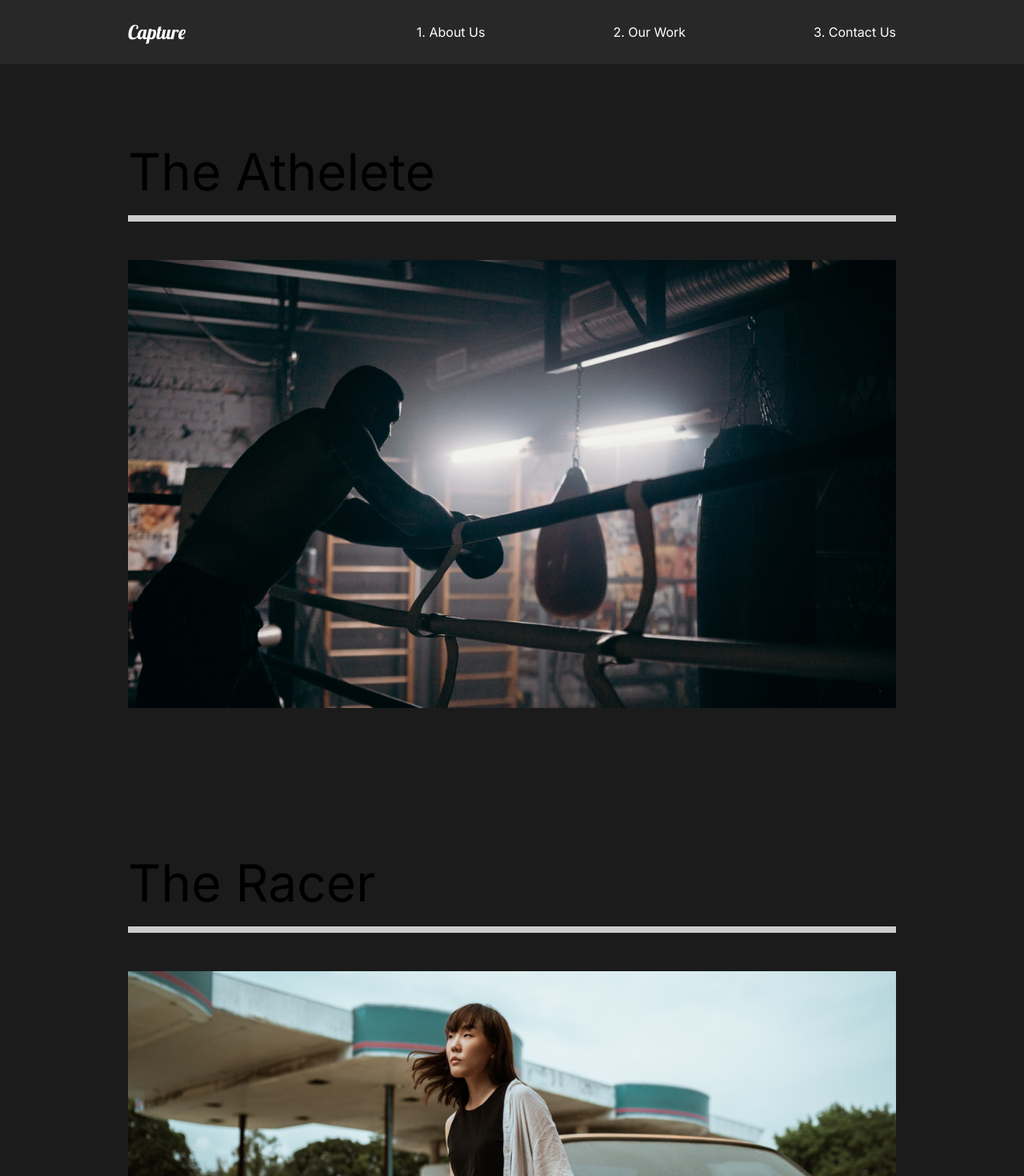
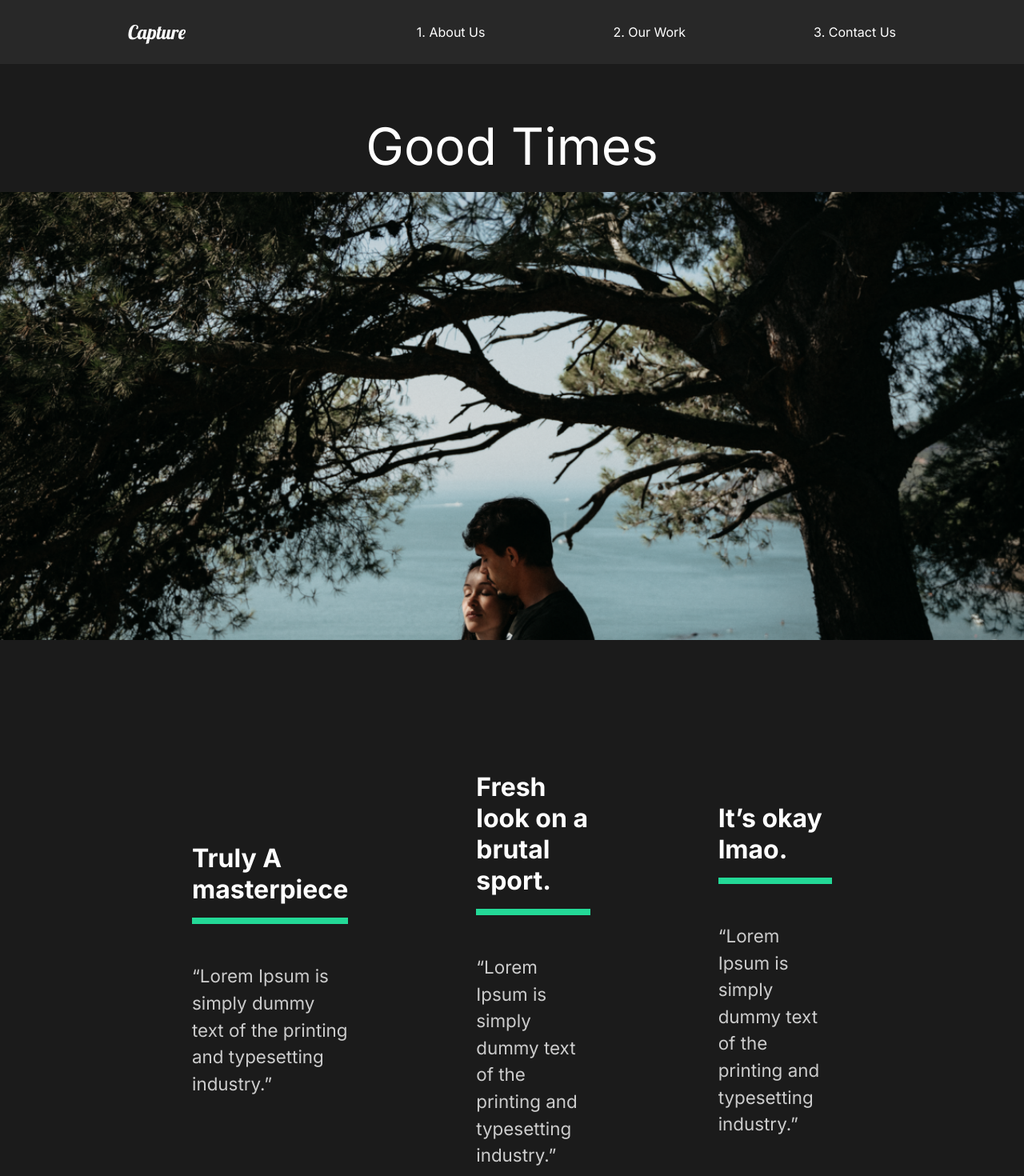
Before and after one commit to DoniaMahmoud/DoniaMahmoud.github.io, a React (Create React App) app: page /work/good-times in a window 1280 px wide. Shown: the top 1470 px of the page at 80% size. Built offline with nearby package versions, Linux system fonts and the light colour scheme.

Commit message:
11. Movie Details

```diff
--- a/src/App.js
+++ b/src/App.js
@@ -6,6 +6,7 @@
 import ContactUs from "./pages/ContactUs";
 import OurWork from "./pages/OurWork";
 import Nav from "./components/Nav";
+import MovieDetail from "./pages/MovieDetail";
 //Router
 import { Switch, Route } from "react-router-dom";
 
@@ -19,8 +20,11 @@
         <Route path="/" exact>
           <AboutUs />
         </Route>
-        <Route path="/work">
+        <Route path="/work" exact>
           <OurWork />
+        </Route>
+        <Route path="/work/:id">
+          <MovieDetail />
         </Route>
         <Route path="/contact">
           <ContactUs />
--- /dev/null
+++ b/src/MovieState.js
@@ -0,0 +1,81 @@
+//Import Images
+import athlete from "./img/athlete-small.png";
+import goodtimes from "./img/goodtimes-small.png";
+import theracer from "./img/theracer-small.png";
+import athlete2 from "./img/athlete2.png";
+import goodtimes2 from "./img/good-times2.jpg";
+import theracer2 from "./img/the-racer2.jpg";
+
+export const MovieState = () => {
+  return [
+    {
+      title: "The Athlete",
+      mainImg: athlete,
+      secondaryImg: athlete2,
+      url: "/work/the-athlete",
+      awards: [
+        {
+          title: "Truly A masterpiece",
+          description:
+            "“Lorem Ipsum is simply dummy text of the printing and typesetting industry.”",
+        },
+        {
+          title: "Fresh look on a brutal sport.",
+          description:
+            "“Lorem Ipsum is simply dummy text of the printing and typesetting industry.”",
+        },
+        {
+          title: "It’s okay lmao.",
+          description:
+            "“Lorem Ipsum is simply dummy text of the printing and typesetting industry.”",
+        },
+      ],
+    },
+    {
+      title: "Good Times",
+      mainImg: goodtimes,
+      url: "/work/good-times",
+      secondaryImg: goodtimes2,
+      awards: [
+        {
+          title: "Truly A masterpiece",
+          description:
+            "“Lorem Ipsum is simply dummy text of the printing and typesetting industry.”",
+        },
+        {
+          title: "Fresh look on a brutal sport.",
+          description:
+            "“Lorem Ipsum is simply dummy text of the printing and typesetting industry.”",
+        },
+        {
+          title: "It’s okay lmao.",
+          description:
+            "“Lorem Ipsum is simply dummy text of the printing and typesetting industry.”",
+        },
+      ],
+    },
+    {
+      title: "The Racer",
+      mainImg: theracer,
+      url: "/work/the-racer",
+      secondaryImg: theracer2,
+      awards: [
+        {
+          title: "Truly A masterpiece",
+          description:
+            "“Lorem Ipsum is simply dummy text of the printing and typesetting industry.”",
+        },
+        {
+          title: "Fresh look on a brutal sport.",
+          description:
+            "“Lorem Ipsum is simply dummy text of the printing and typesetting industry.”",
+        },
+        {
+          title: "It’s okay lmao.",
+          description:
+            "“Lorem Ipsum is simply dummy text of the printing and typesetting industry.”",
+        },
+      ],
+    },
+  ];
+};
--- /dev/null
+++ b/src/pages/MovieDetail.js
@@ -0,0 +1,106 @@
+import React, { useState, useEffect } from "react";
+import styled from "styled-components";
+import { useHistory } from "react-router-dom";
+import { MovieState } from "../MovieState";
+
+const MovieDetail = () => {
+  const history = useHistory();
+  const url = history.location.pathname;
+  const [movies, setMovies] = useState(MovieState);
+  const [movie, setMovie] = useState(null);
+
+  //UseEffect
+  useEffect(() => {
+    //Returns an array of object (the movie)
+    const currentMovie = movies.filter((stateMovie) => stateMovie.url === url);
+    setMovie(currentMovie[0]);
+  }, [movies, url]);
+
+  return (
+    <>
+      {/*if movie is not available yet , then don't render*/}
+      {movie && (
+        <Details>
+          <HeadLine>
+            <h2>{movie.title}</h2>
+            <img src={movie.mainImg} alt="movie" />
+          </HeadLine>
+          <Awards>
+            {movie.awards.map((award) => (
+              <Award
+                title={award.title}
+                description={award.description}
+                key={award.title}
+              />
+            ))}
+          </Awards>
+          <ImageDisplay>
+            <img src={movie.secondaryImg} alt="movie" />
+          </ImageDisplay>
+        </Details>
+      )}
+    </>
+  );
+};
+const Details = styled.div`
+  color: white;
+`;
+
+const HeadLine = styled.div`
+  min-height: 90vh;
+  padding-top: 20vh;
+  position: relative;
+  h2 {
+    position: absolute;
+    top: 10%;
+    left: 50%;
+    transform: translate(-50%, -10%);
+  }
+  img {
+    width: 100%;
+    height: 70vh;
+    object-fit: cover;
+  }
+`;
+const Awards = styled.div`
+  min-height: 80vh;
+  display: flex;
+  margin: 5rem 10rem;
+  align-items: center;
+  justify-content: space-around;
+`;
+const AwardStyle = styled.div`
+  padding: 5rem;
+  h3 {
+    font-size: 2rem;
+  }
+  .line {
+    width: 100%;
+    background: #23d997;
+    height: 0.5rem;
+    margin: 1rem 0rem;
+  }
+  p {
+    padding: 2rem 0rem;
+  }
+`;
+
+const ImageDisplay = styled.div`
+  min-height: 50vh;
+  img {
+    width: 100%;
+    height: 100vh;
+    object-fit: cover;
+  }
+`;
+//Award Component
+const Award = ({ title, description }) => {
+  return (
+    <AwardStyle>
+      <h3>{title}</h3>
+      <div className="line"></div>
+      <p>{description}</p>
+    </AwardStyle>
+  );
+};
+export default MovieDetail;
--- a/src/pages/OurWork.js
+++ b/src/pages/OurWork.js
@@ -12,21 +12,21 @@
       <Movie>
         <h2>The Athelete</h2>
         <div className="line"></div>
-        <Link>
+        <Link to="/work/the-athlete">
           <img src={athlete} alt="athlete" />
         </Link>
       </Movie>
       <Movie>
         <h2>The Racer</h2>
         <div className="line"></div>
-        <Link>
+        <Link to="/work/the-racer">
           <img src={theracer} alt="theracer" />
         </Link>
       </Movie>
       <Movie>
         <h2>Good Times</h2>
         <div className="line"></div>
-        <Link>
+        <Link to="/work/good-times">
           <img src={goodtimes} alt="goodtimes" />
         </Link>
       </Movie>
```
